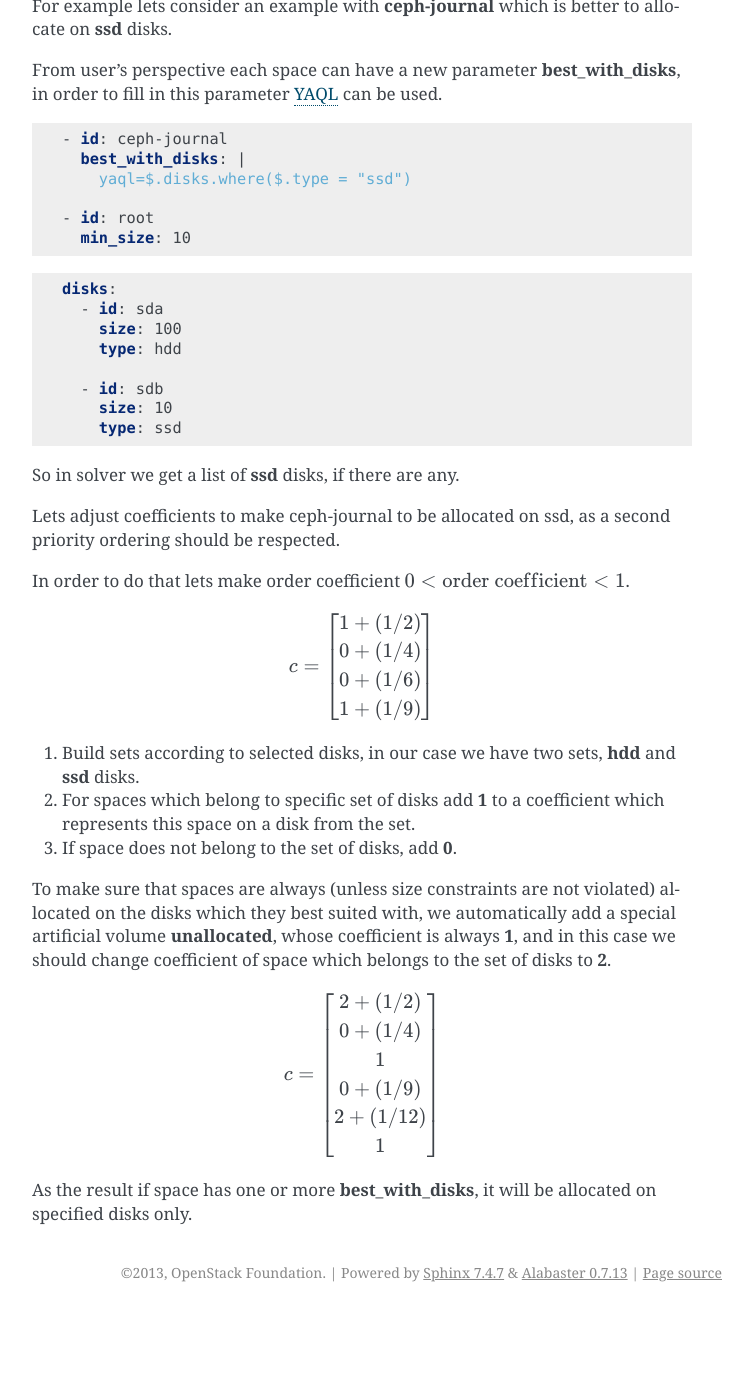
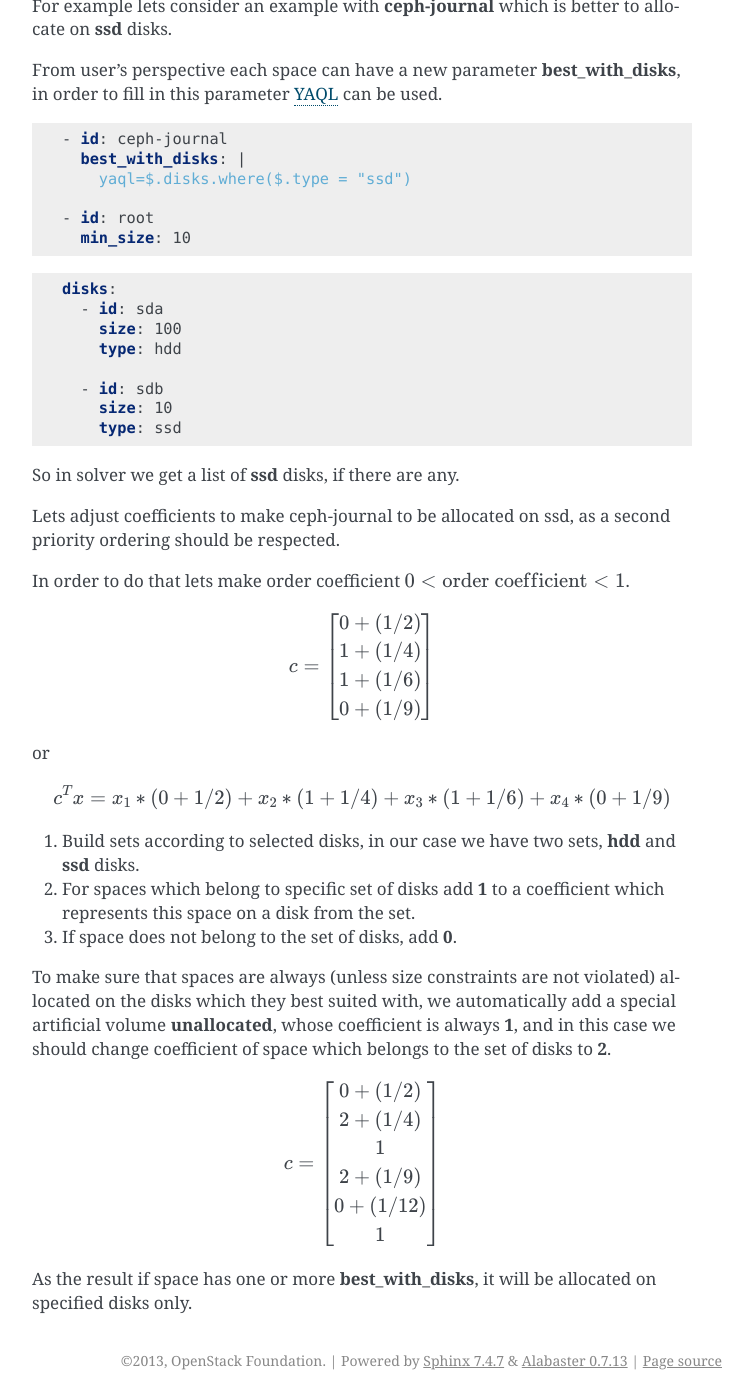
Before and after one commit to openstack-archive/bareon-allocator, a Sphinx documentation site: the page built from doc/source/architecture.rst, in a window 1280 px wide and 1400 px high, scrolled down 11123 px. Shown: the whole window, without its empty margins (388-1141 px from the left). Built offline with Sphinx 7.4.7, drawn with Linux system fonts in a browser that asks for light colours; before the commit the page ends 12435 px from its top, so only the background shows below that; some of the changed text lies outside the part shown.

Commit message:
Doc. Couple of fixes after review

```diff
--- a/doc/source/architecture.rst
+++ b/doc/source/architecture.rst
@@ -566,10 +566,10 @@ Two spaces, no exact size specified.
 .. code-block:: yaml
 
     - id: root
-      size: 10
+      min_size: 10
 
     - id: var
-      size: 10
+      min_size: 10
 
 A single disk.
 
@@ -659,11 +659,17 @@ In order to do that lets make order coefficient :math:`0 < \textrm{order coeffic
 .. math::
 
    c = \begin{bmatrix}
-   1 + (1/2) \\
-   0 + (1/4) \\
-   0 + (1/6) \\
-   1 + (1/9)
+   0 + (1/2) \\
+   1 + (1/4) \\
+   1 + (1/6) \\
+   0 + (1/9)
    \end{bmatrix}
+
+or
+
+.. math::
+
+   c^{T}x = x_1 * (0 + 1/2) + x_2 * (1 + 1/4) + x_3 * (1 + 1/6) + x_4 * (0 + 1/9)
 
 #. Build sets according to selected disks, in our case we have two sets, **hdd** and **ssd** disks.
 #. For spaces which belong to specific set of disks add **1** to a coefficient which represents this space on a disk from the set.
@@ -676,11 +682,11 @@ coefficient of space which belongs to the set of disks to **2**.
 .. math::
 
    c = \begin{bmatrix}
-   2 + (1/2)\\
-   0 + (1/4)\\
+   0 + (1/2)\\
+   2 + (1/4)\\
    1 \\
-   0 + (1/9)\\
-   2 + (1/12)\\
+   2 + (1/9)\\
+   0 + (1/12)\\
    1
    \end{bmatrix}
 
```
Also changed, not shown: other parts of doc/source/architecture.rst (+1 -1 lines).
